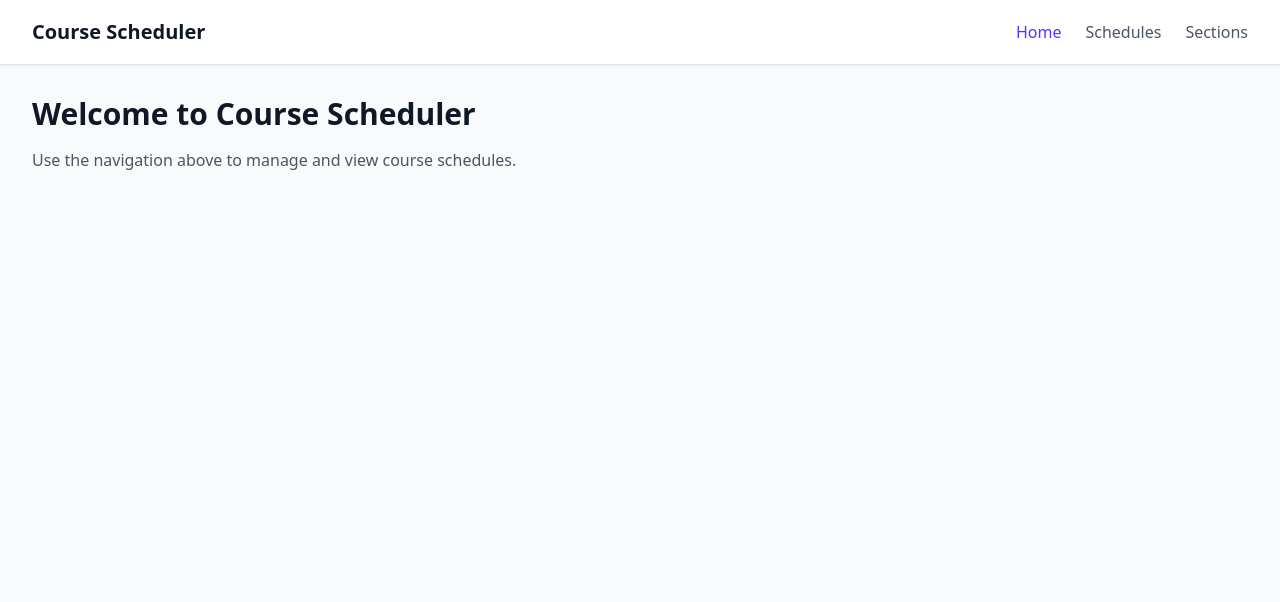
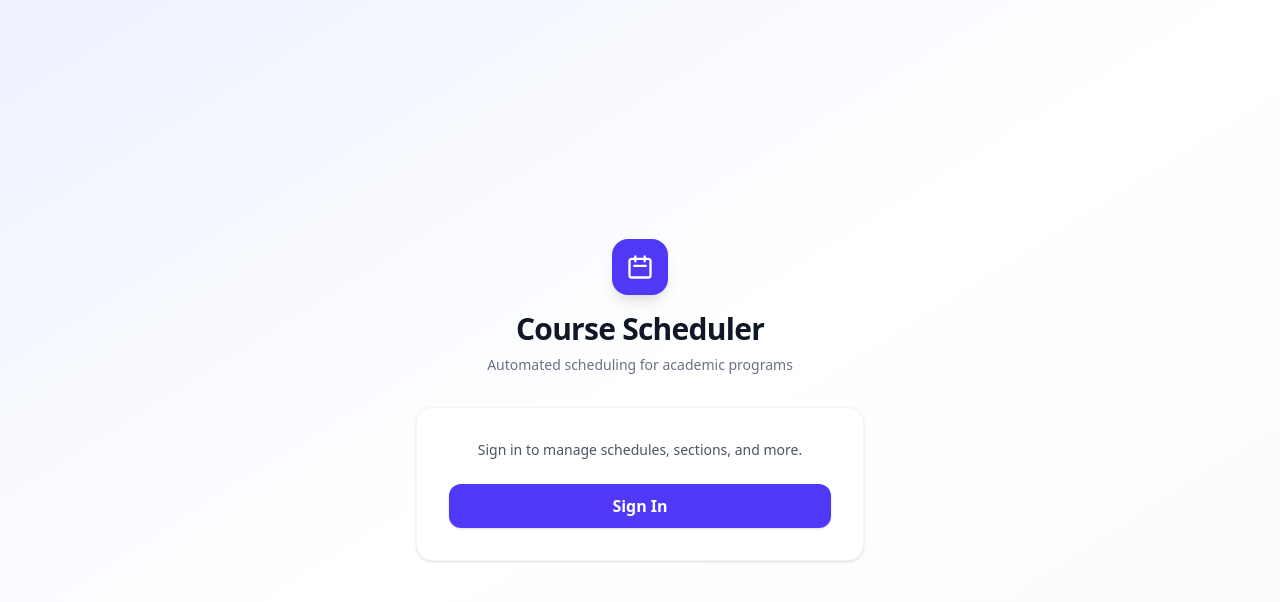
Before and after one commit to KhourySpecialProjects/AutomatedCourseScheduler, a React (Vite) app in the folder frontend/: page / in a window 1280 px wide. Shown: the top 602 px of the page. Built offline with nearby package versions, Linux system fonts and the light colour scheme; no server answers.

Commit message:
add FE auth screens

```diff
--- a/frontend/package.json
+++ b/frontend/package.json
@@ -14,6 +14,7 @@
     "lint:fix": "eslint . --fix"
   },
   "dependencies": {
+    "@auth0/auth0-react": "^2.16.0",
     "axios": "^1.7.2",
     "react": "^18.3.1",
     "react-dom": "^18.3.1",
--- a/frontend/src/App.tsx
+++ b/frontend/src/App.tsx
@@ -1,8 +1,58 @@
 import { BrowserRouter, Routes, Route, NavLink } from 'react-router-dom';
+import { useAuth0 } from '@auth0/auth0-react';
 import Home from './pages/Home';
 import Schedules from './pages/Schedules';
+import LoginButton from './components/LoginButton';
+import LogoutButton from './components/LogoutButton';
 
 function App() {
+  const { isAuthenticated, isLoading, error } = useAuth0();
+
+  if (isLoading) {
+    return (
+      <div className="min-h-screen bg-gray-50 flex items-center justify-center">
+        <div className="flex flex-col items-center gap-3 text-gray-500">
+          <div className="w-8 h-8 border-4 border-indigo-200 border-t-indigo-600 rounded-full animate-spin" />
+          <span className="text-sm font-medium">Loading...</span>
+        </div>
+      </div>
+    );
+  }
+
+  if (error) {
+    return (
+      <div className="min-h-screen bg-gray-50 flex items-center justify-center">
+        <div className="bg-white rounded-2xl shadow-sm border border-red-100 p-8 max-w-sm w-full text-center">
+          <div className="text-3xl mb-2">⚠️</div>
+          <h2 className="text-lg font-semibold text-gray-900 mb-1">Something went wrong</h2>
+          <p className="text-sm text-gray-500">{error.message}</p>
+        </div>
+      </div>
+    );
+  }
+
+  if (!isAuthenticated) {
+    return (
+      <div className="min-h-screen bg-gradient-to-br from-indigo-50 via-white to-slate-50 flex items-center justify-center px-4">
+        <div className="w-full max-w-md">
+          <div className="text-center mb-8">
+            <div className="inline-flex items-center justify-center w-14 h-14 bg-indigo-600 rounded-2xl mb-4 shadow-lg">
+              <svg className="w-7 h-7 text-white" fill="none" stroke="currentColor" viewBox="0 0 24 24">
+                <path strokeLinecap="round" strokeLinejoin="round" strokeWidth={2} d="M8 7V3m8 4V3m-9 8h10M5 21h14a2 2 0 002-2V7a2 2 0 00-2-2H5a2 2 0 00-2 2v12a2 2 0 002 2z" />
+              </svg>
+            </div>
+            <h1 className="text-3xl font-bold text-gray-900 tracking-tight">Course Scheduler</h1>
+            <p className="mt-2 text-gray-500 text-sm">Automated scheduling for academic programs</p>
+          </div>
+          <div className="bg-white rounded-2xl shadow-sm border border-gray-100 p-8">
+            <p className="text-gray-600 text-sm text-center mb-6">Sign in to manage schedules, sections, and more.</p>
+            <LoginButton />
+          </div>
+        </div>
+      </div>
+    );
+  }
+
   return (
     <BrowserRouter>
       <div className="min-h-screen bg-gray-50">
@@ -12,7 +62,7 @@ function App() {
               <span className="text-xl font-semibold text-gray-900">
                 Course Scheduler
               </span>
-              <div className="flex gap-6">
+              <div className="flex items-center gap-6">
                 <NavLink
                   to="/"
                   end
@@ -44,6 +94,7 @@ function App() {
                 >
                   Sections
                 </NavLink>
+                <LogoutButton />
               </div>
             </div>
           </div>
--- a/frontend/src/api/axiosInstance.ts
+++ b/frontend/src/api/axiosInstance.ts
@@ -1,7 +1,7 @@
 import axios from 'axios';
 import type { AxiosRequestConfig } from 'axios';
 
-const instance = axios.create({
+export const instance = axios.create({
   baseURL: 'http://localhost:8000',
 });
 
--- /dev/null
+++ b/frontend/src/components/LoginButton.tsx
@@ -0,0 +1,15 @@
+import { useAuth0 } from "@auth0/auth0-react";
+
+const LoginButton = () => {
+  const { loginWithRedirect } = useAuth0();
+  return (
+    <button
+      onClick={() => loginWithRedirect()}
+      className="w-full bg-indigo-600 hover:bg-indigo-700 active:bg-indigo-800 text-white font-semibold py-2.5 px-4 rounded-xl transition-colors duration-150 shadow-sm"
+    >
+      Sign In
+    </button>
+  );
+};
+
+export default LoginButton;
--- /dev/null
+++ b/frontend/src/components/LogoutButton.tsx
@@ -0,0 +1,15 @@
+import { useAuth0 } from "@auth0/auth0-react";
+
+const LogoutButton = () => {
+  const { logout } = useAuth0();
+  return (
+    <button
+      onClick={() => logout({ logoutParams: { returnTo: window.location.origin } })}
+      className="text-sm text-gray-600 hover:text-gray-900 font-medium transition-colors duration-150"
+    >
+      Log Out
+    </button>
+  );
+};
+
+export default LogoutButton;
--- /dev/null
+++ b/frontend/src/hooks/useAuthInterceptor.ts
@@ -0,0 +1,21 @@
+import { useEffect } from 'react';
+import { useAuth0 } from '@auth0/auth0-react';
+import { instance } from '../api/axiosInstance';
+
+export function useAuthInterceptor() {
+  const { getAccessTokenSilently, isAuthenticated } = useAuth0();
+
+  useEffect(() => {
+    const interceptorId = instance.interceptors.request.use(async (config) => {
+      if (isAuthenticated) {
+        const token = await getAccessTokenSilently();
+        config.headers.Authorization = `Bearer ${token}`;
+      }
+      return config;
+    });
+
+    return () => {
+      instance.interceptors.request.eject(interceptorId);
+    };
+  }, [getAccessTokenSilently, isAuthenticated]);
+}
--- a/frontend/src/main.tsx
+++ b/frontend/src/main.tsx
@@ -1,10 +1,19 @@
 import React from 'react';
 import ReactDOM from 'react-dom/client';
+import { Auth0Provider } from '@auth0/auth0-react';
 import App from './App.tsx';
 import './index.css';
 
 ReactDOM.createRoot(document.getElementById('root')!).render(
   <React.StrictMode>
-    <App />
+    <Auth0Provider
+      domain={import.meta.env.VITE_AUTH0_DOMAIN}
+      clientId={import.meta.env.VITE_AUTH0_CLIENT_ID}
+      authorizationParams={{
+        redirect_uri: window.location.origin,
+      }}
+    >
+      <App />
+    </Auth0Provider>
   </React.StrictMode>,
 );
```
Also changed, not shown: frontend/src/vite-env.d.ts (added, +11 -0 lines), 2 other files (tests, documents, lock files or other folders).
